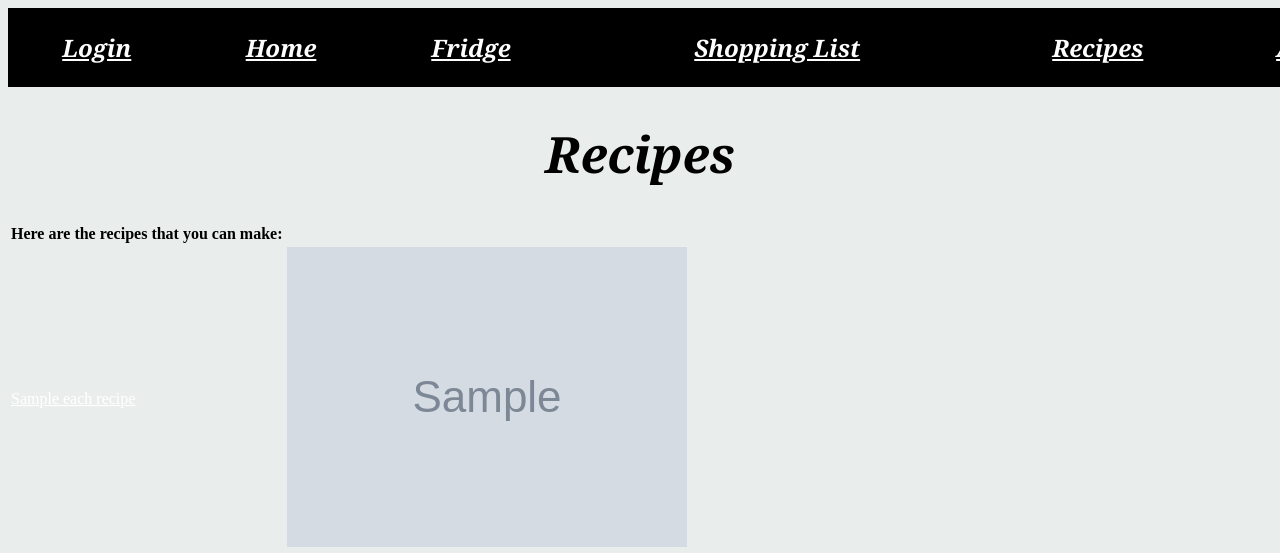
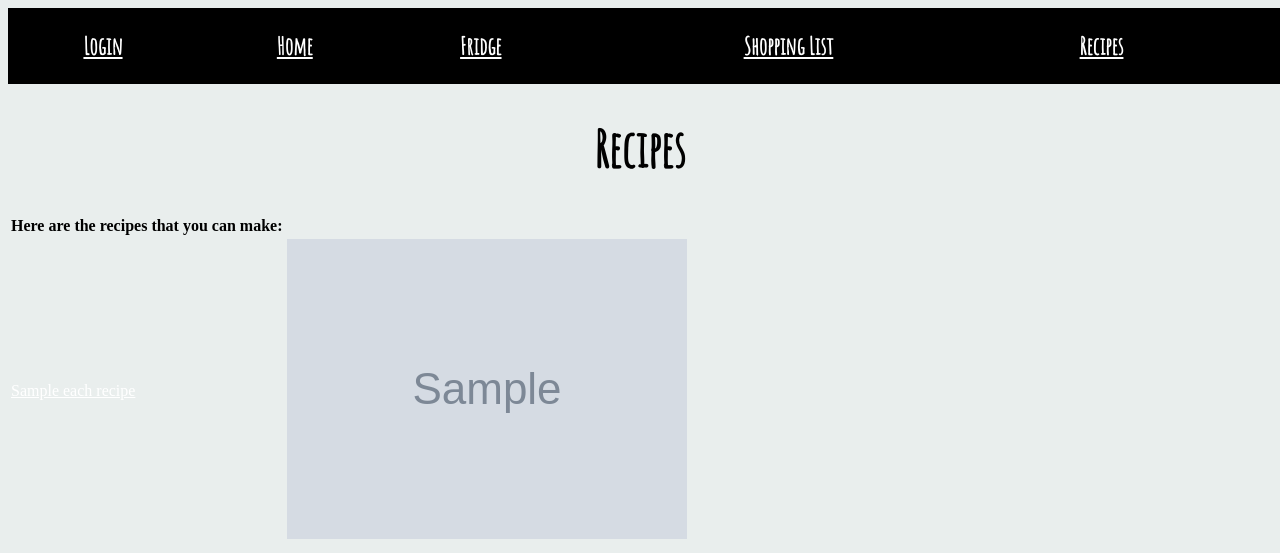
Before and after one commit to nickdep217/My_Fridges, a Python web app: template Templates/recipepage.html in a window 1280 px wide; the page is wider, and only the part inside the window is pictured. Shown: the top 553 px of that part. Run offline with Jinja, Linux system fonts and the light colour scheme; the template is opened without the code that fills it: most values are stand-ins (such as "Sample title", 1, 10 or a date in 2020); grey boxes marked "Sample" are stand-in pictures; lists and menus that the app fills with data are empty.

Commit message:
Update recipepage.html

```diff
--- a/Templates/recipepage.html
+++ b/Templates/recipepage.html
@@ -2,6 +2,7 @@
 <html lang="en" dir="ltr">
   <head>
     <link rel="stylesheet" type="text/css" href="/css/style.css">
+    <link href="https://fonts.googleapis.com/css?family=Amatic+SC&display=swap" rel="stylesheet">
     <meta charset="utf-8">
     <title></title>
   </head>
@@ -11,7 +12,7 @@
 
     <div>
 
-    <table bgcolor="black" width="1400" style="font-family:Georgia, Garamond, Serif;color:black;font-style:italic;">
+    <table bgcolor="black" width="1400" style="font-family: 'Amatic SC', cursive;color:black;">
       <th><h2><a href=/fridge ></a></h2>
               {% if user %}
               <h2><a href="{{logout_url}}">Logout</a></h2>
@@ -26,7 +27,7 @@
 
     </table>
 
-      <h1 style="font-family:Georgia;color:black;text-align:center;font-style:italic; font-size:50px;">Recipes</h1>
+      <h1 style="font-family: 'Amatic SC', cursive;color:black;text-align:center; font-size:50px;">Recipes</h1>
 
 
     </div>
```
